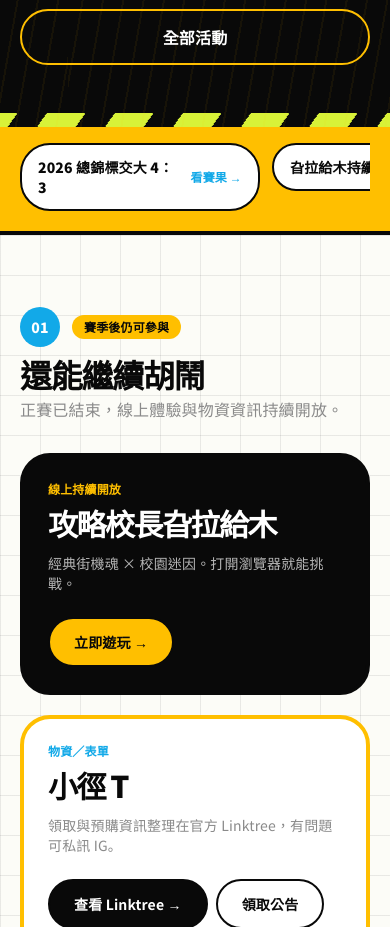
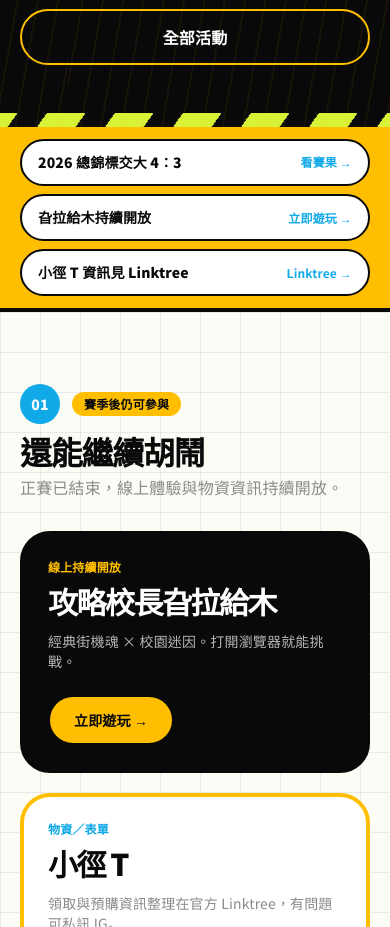
Before and after one commit to CorgiHere/chumei, a Next.js app: page / in a window 390 px wide. Shown: the part 900-1827 px from the top of the page. Built offline with nearby package versions, Linux system fonts and the light colour scheme.

Commit message:
Stack Live Status Strip vertically on mobile instead of awkward horizontal scroll.
Co-authored-by: Cursor <cursoragent@cursor.com>

```diff
--- a/src/components/LiveStatusStrip.tsx
+++ b/src/components/LiveStatusStrip.tsx
@@ -25,35 +25,41 @@ const items = [
 export function LiveStatusStrip() {
   return (
     <section className="border-b-4 border-black bg-brand-yellow">
-      <div className="container-main py-4">
-        <ul className="flex gap-3 overflow-x-auto pb-1 md:grid md:grid-cols-3 md:overflow-visible md:pb-0">
+      <div className="container-main py-3 md:py-4">
+        <ul className="flex flex-col gap-2 md:grid md:grid-cols-3 md:gap-3">
           {items.map((item) => {
             const className =
-              "flex min-w-[240px] shrink-0 items-center justify-between gap-3 rounded-xl border-2 border-black bg-white px-4 py-3 md:min-w-0";
+              "flex w-full items-center justify-between gap-3 rounded-xl border-2 border-black bg-white px-4 py-3 transition hover:bg-light-gray";
+            const content = (
+              <>
+                <span className="min-w-0 text-sm font-black leading-snug">
+                  {item.label}
+                </span>
+                <span className="shrink-0 text-xs font-bold text-brand-blue">
+                  {item.cta} →
+                </span>
+              </>
+            );
+
             if (item.external) {
               return (
-                <li key={item.label}>
+                <li key={item.label} className="min-w-0">
                   <a
                     href={item.href}
                     target="_blank"
                     rel="noopener noreferrer"
                     className={className}
                   >
-                    <span className="text-sm font-black">{item.label}</span>
-                    <span className="shrink-0 text-xs font-bold text-brand-blue">
-                      {item.cta} →
-                    </span>
+                    {content}
                   </a>
                 </li>
               );
             }
+
             return (
-              <li key={item.label}>
+              <li key={item.label} className="min-w-0">
                 <Link href={item.href} className={className}>
-                  <span className="text-sm font-black">{item.label}</span>
-                  <span className="shrink-0 text-xs font-bold text-brand-blue">
-                    {item.cta} →
-                  </span>
+                  {content}
                 </Link>
               </li>
             );
```
